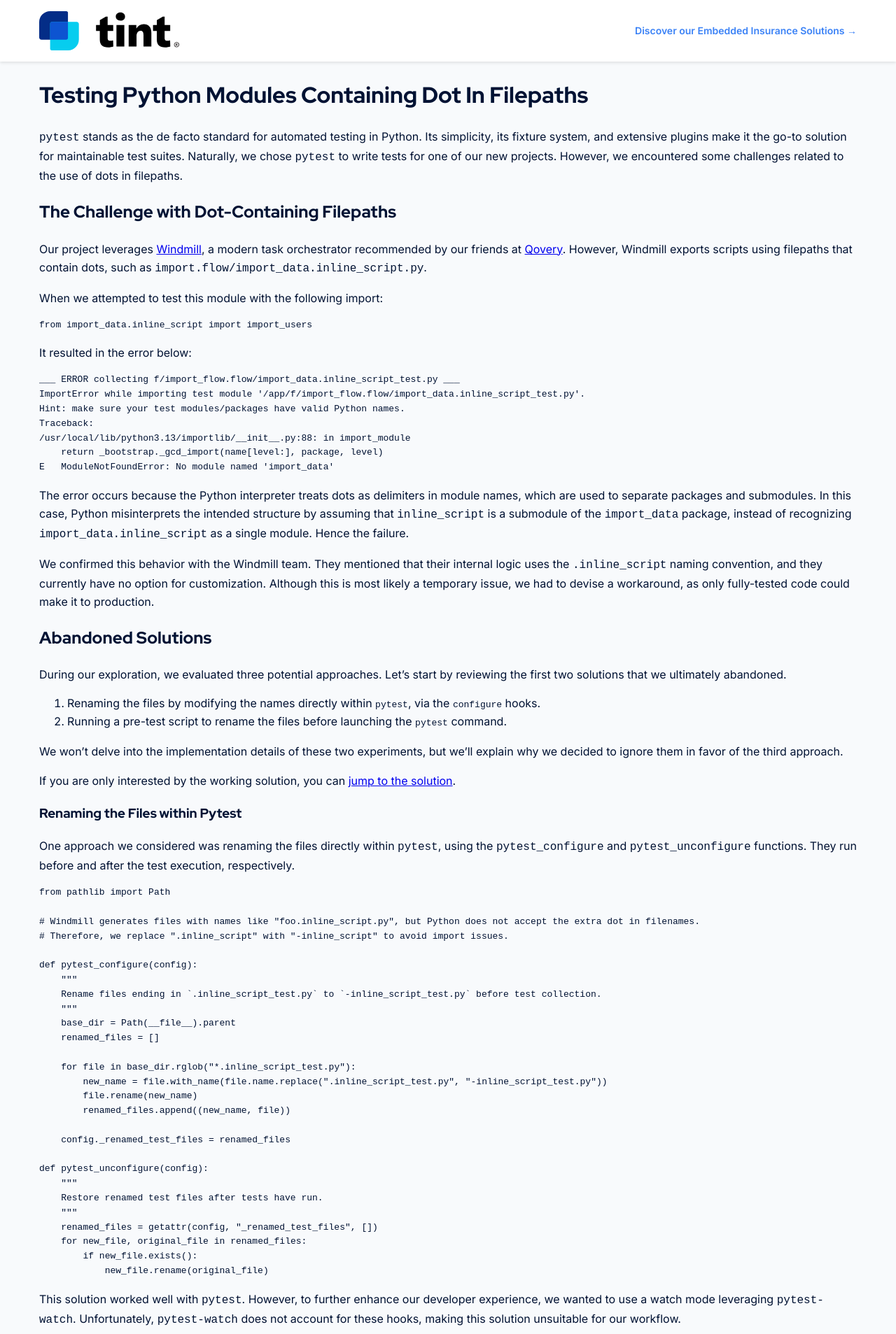
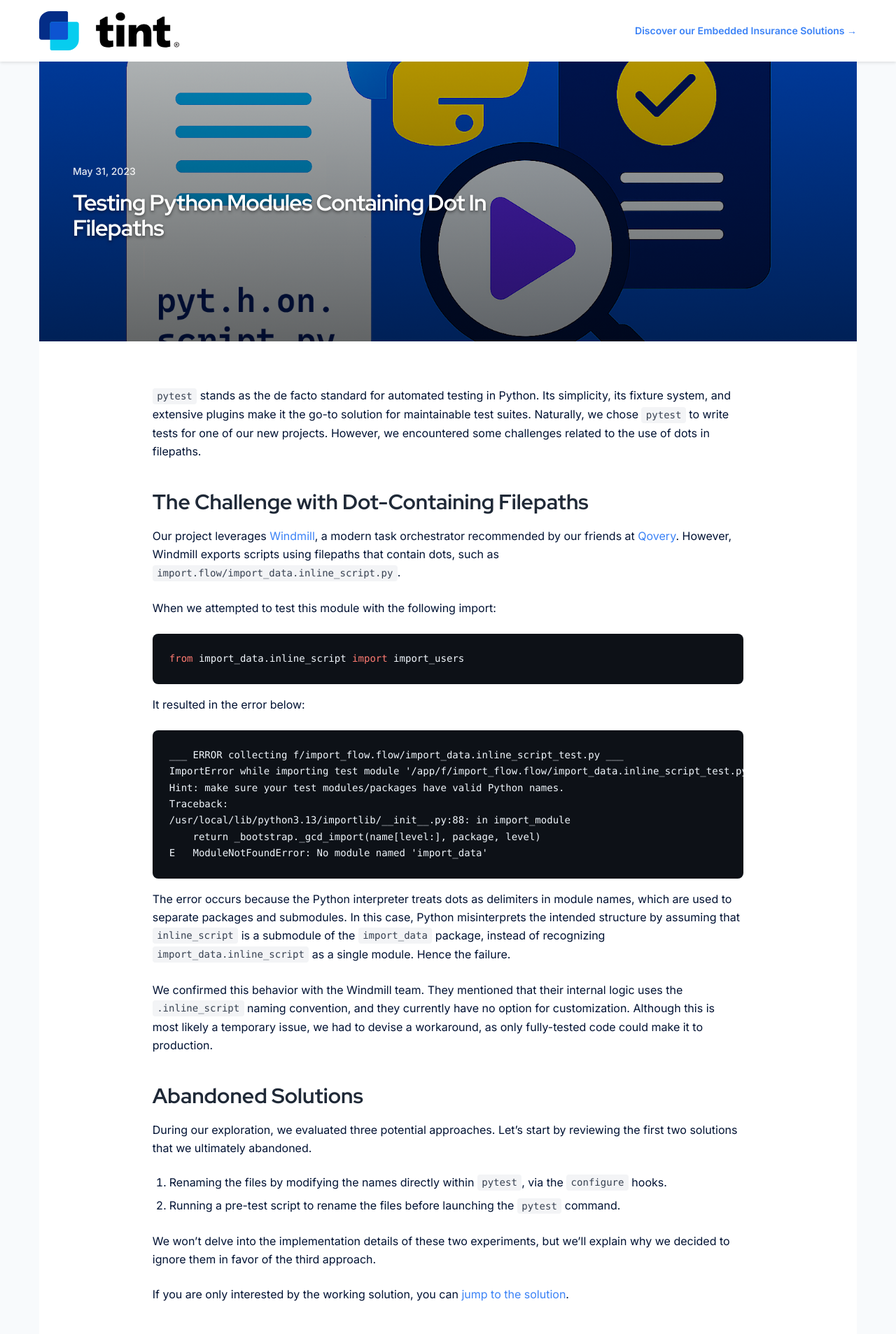
Before and after one commit to tint-ai/tint-ai.github.io, a Jekyll site: the page built from _posts/2025-06-16-testing-python-modules-containing-dots-in-filepaths.md, in a window 1280 px wide. Shown: the top 1907 px of the page at 70% size. Built offline with Jekyll 4.4.1, drawn with Linux system fonts in a browser that asks for light colours; our own code applies the rules of GitHub Pages for plain Markdown files.

Commit message:
Prepare the "Testing Python Modules Containing Dot In Filepath" post

```diff
--- a/posts/2025/04/14/testing-python-modules-containing-dots-in-filepaths.md
+++ b/_posts/2025-06-16-testing-python-modules-containing-dots-in-filepaths.md
@@ -1,4 +1,8 @@
-# Testing Python Modules Containing Dot In Filepaths
+---
+layout: post
+title: "Testing Python Modules Containing Dot In Filepaths"
+date: 2023-05-31
+---
 
 `pytest` stands as the de facto standard for automated testing in Python. Its simplicity, its fixture system, and extensive plugins make it the go-to solution for maintainable test suites. Naturally, we chose `pytest` to write tests for one of our new projects. However, we encountered some challenges related to the use of dots in filepaths.
 
@@ -262,7 +266,7 @@
 
 Which produces an output similar to:
 
-![Image](./test-output.png)
+![Image](/assets/images/testing-python-modules-containing-dots-in-filepaths/test-output.png)
 
 Note that we re-created the same function `import_from_file` as the one we have defined in our test file. To keep our code DRY, we can use our `run_dotted_tests` module instead:
 
```
Also changed, not shown: assets/images/testing-python-modules-containing-dots-in-filepaths/hero.png (added), assets/images/testing-python-modules-containing-dots-in-filepaths/test-output.png (renamed from posts/2025/04/14/test-output.png).
